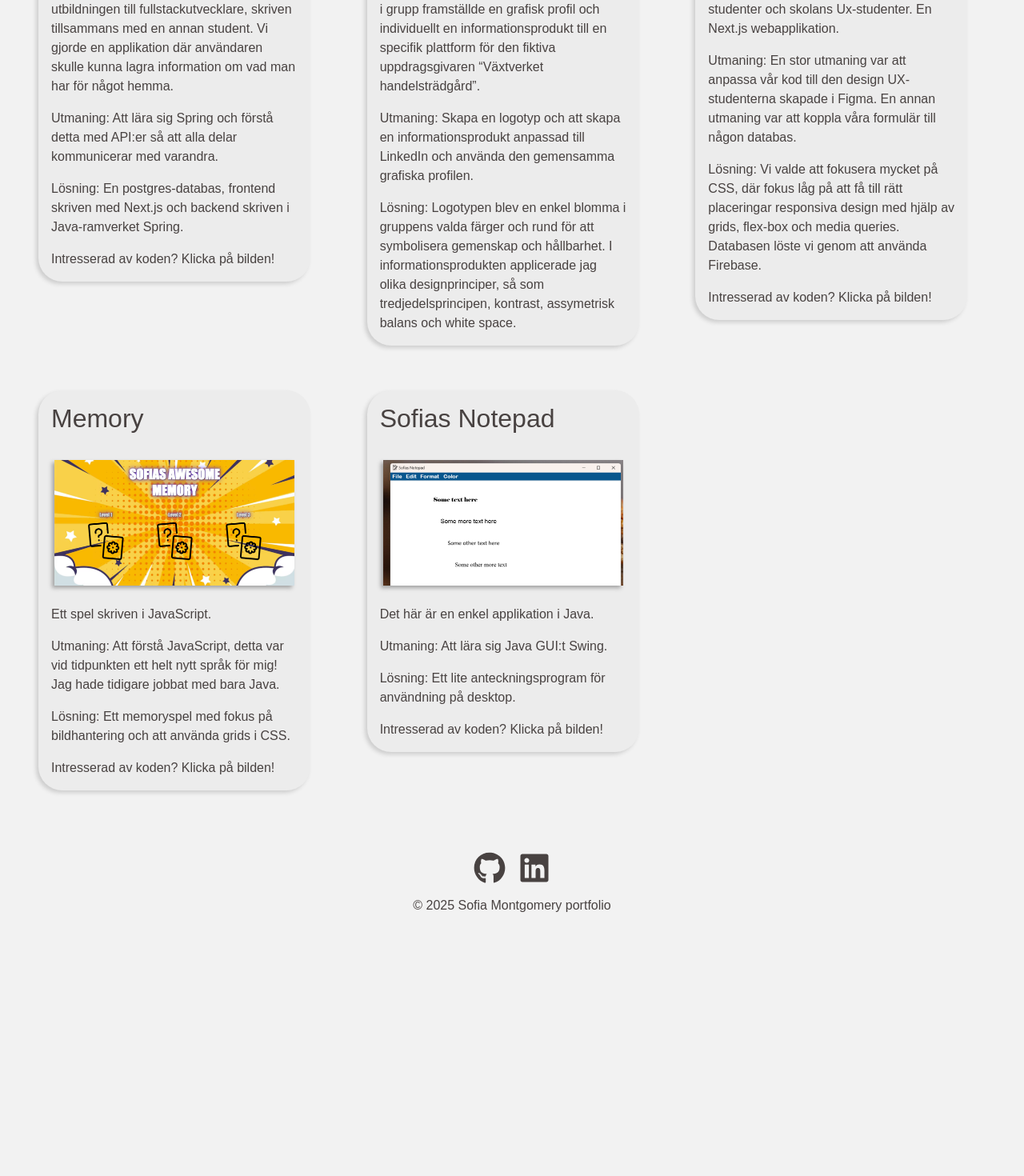
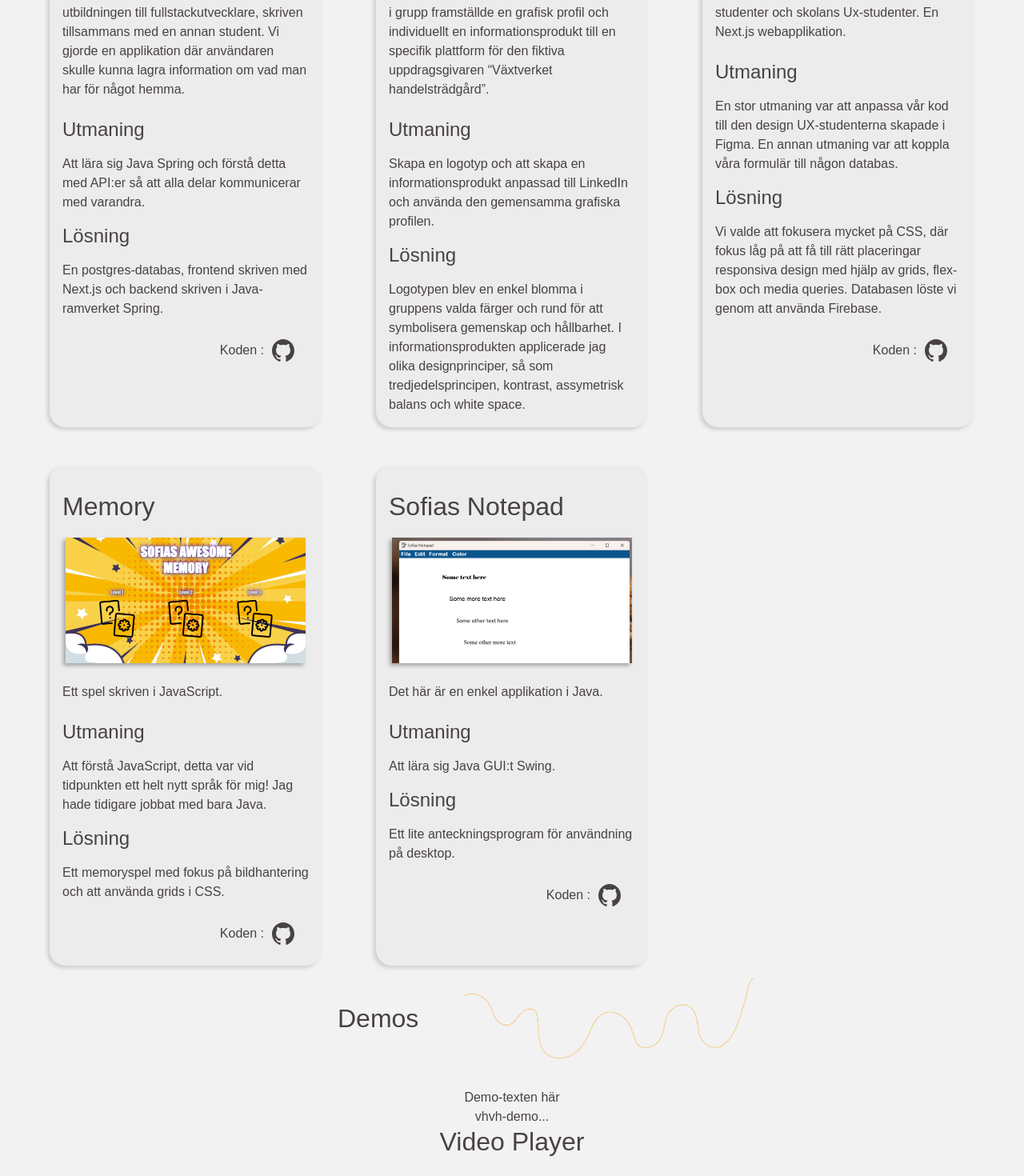
Before and after one commit to fiamont/new-portfolio, a React (Vite) app: page /projects in a window 1280 px wide. Shown: the part 540-2010 px from the top of the page at 80% size. Before the commit the page ends 1732 px from the top, so only its background shows below. Built offline with nearby package versions, Linux system fonts and the light colour scheme; a web font is replaced by a local one.

Commit message:
tweaked projectbox, projekttexts and slideshow

```diff
--- a/src/components/features/Media/Slideshow.jsx
+++ b/src/components/features/Media/HomeSlideshow.jsx
@@ -8,8 +8,10 @@ import unify from "./../../../assets/unify.png";
 import { Row, Col } from "react-bootstrap";
 import { Link } from "react-router-dom";
 
-const StyledDiv = styled.div`
-  box-shadow: -3px 3px 5px var(--dark-grey-color);
+const StyledCol = styled(Col)`
+  background: #ececec;
+  border-radius: 20px;
+  box-shadow: -4px 4px 5px #cecece;
 `;
 
 const StyledCarousel = styled(Carousel)`
@@ -32,9 +34,9 @@ function Slideshow() {
   };
 
   return (
-    <Row className="justify-content-center ">
-      <Col xs={11} sm={9} md={6}>
-        <StyledDiv className="d-flex flex-column text-center">
+    <Row className="justify-content-center">
+      <StyledCol xs={11} sm={9} md={6} className="p-3">
+        <div className="d-flex flex-column text-center">
           <StyledCarousel fade activeIndex={index} onSelect={handleSelect}>
             <Carousel.Item>
               <Link to="/projects#vhvh">
@@ -61,8 +63,8 @@ function Slideshow() {
               <Carousel.Caption></Carousel.Caption>
             </Carousel.Item>
           </StyledCarousel>
-        </StyledDiv>
-      </Col>
+        </div>
+      </StyledCol>
     </Row>
   );
 }
--- a/src/components/index.js
+++ b/src/components/index.js
@@ -1,6 +1,6 @@
 //features
 export { default as ContactForm } from "./features/Contact/ContactForm.jsx";
-export { default as Slideshow } from "./features/Media/Slideshow.jsx";
+export { default as HomeSlideshow } from "./features/Media/HomeSlideshow.jsx";
 export { default as VideoPlayer } from "./features/Media/VideoPlayer.jsx";
 
 //layout
--- a/src/components/ui/ProjectBox.jsx
+++ b/src/components/ui/ProjectBox.jsx
@@ -1,8 +1,9 @@
 import styled from "styled-components";
+import { IoLogoGithub } from "react-icons/io";
 
 const StyledDiv = styled.div`
   background: #ececec;
-  border-radius: 30px;
+  border-radius: 20px;
   box-shadow: -3px 3px 5px #cecece;
   width: 340px;
 `;
@@ -13,6 +14,14 @@ const StyledImg = styled.img`
 
 const StyledContent = styled.div``;
 
+const StyledGithub = styled(IoLogoGithub)`
+  color: var(--dark-grey-color);
+
+  &:hover {
+    color: var(--light-orange-color);
+  }
+`;
+
 const ProjectBox = ({
   heading,
   imgSrc,
@@ -20,17 +29,16 @@ const ProjectBox = ({
   width,
   height,
   text,
-  challenges,
-  solutions,
-  githubLink,
-  extraText,
+  challenge,
+  solution,
+  challengeText,
+  solutionText,
+  githubLink = "",
 }) => {
   return (
     <StyledDiv className="mt-3 mb-3">
-      <h2 className="pt-3 pb-3 m-3 m-3">{heading}</h2>
+      <h2 className="pt-3 pb-3 m-3 mb-1">{heading}</h2>
       <StyledContent className="d-flex flex-column justify-content-center align-items-center">
-        {githubLink ? (
-          <a href={githubLink} target="_blank" rel="noopener noreferrer">
         <StyledImg
           src={imgSrc}
           alt={imgAlt}
@@ -38,22 +46,20 @@ const ProjectBox = ({
           height={height}
           className="justify-content-center"
         />
-          </a>
-        ) : (
-          <StyledImg
-            src={imgSrc}
-            alt={imgAlt}
-            width={width}
-            height={height}
-            className="justify-content-center"
-          />
-        )}
-
         <div>
           <p className="mt-4 m-3">{text}</p>
-          <p className="m-3 m-3">{challenges}</p>
-          <p className="m-3 m-3">{solutions}</p>
-          {extraText && <p className="m-3 m-3">{extraText}</p>}
+          <h4 className="mt-4 m-3">{challenge}</h4>
+          <p className="m-3">{challengeText}</p>
+          <h4 className="m-3">{solution}</h4>
+          <p className="m-3">{solutionText}</p>
+          {githubLink && (
+            <p className="d-flex justify-content-end align-items-center m-3 me-4">
+              Koden :
+              <a href={githubLink} target="_blank" rel="noopener noreferrer">
+                <StyledGithub className="p-1 m-1 fs-1" />
+              </a>
+            </p>
+          )}
         </div>
       </StyledContent>
     </StyledDiv>
--- a/src/pages/Home.jsx
+++ b/src/pages/Home.jsx
@@ -1,6 +1,6 @@
 import { homeText } from "../texts/homeText";
 import { FaLinkedin, FaGithub } from "react-icons/fa";
-import { Slideshow } from "../components/index.js";
+import { HomeSlideshow } from "../components/index.js";
 import portfolio from "./../assets/heroImg.png";
 import { Row, Col } from "react-bootstrap";
 
@@ -41,7 +41,7 @@ function Home() {
         <p className="pt-1 pb-3 text-center fs-6 fs-mg-3 fs-lg-2">
           {homeText.slideshow}
         </p>
-        <Slideshow />
+        <HomeSlideshow />
       </div>
     </div>
   );
--- a/src/pages/Projects.jsx
+++ b/src/pages/Projects.jsx
@@ -15,14 +15,24 @@ import {
   sofiasNotepad,
   projectText,
 } from "../texts/projectsText";
-import { TextBox, ProjectBox } from "../components/index.js";
+import { TextBox, ProjectBox, VideoPlayer } from "../components/index.js";
+import styled from "styled-components";
+
+const StyledCol = styled(Col)`
+  display: flex;
+  justify-content: center;
+`;
+
+const StyledH2 = styled.h2`
+  font-family: var(--heading-font-family);
+`;
 
 function Projects() {
   const location = useLocation();
 
   useEffect(() => {
     if (location.hash) {
-      const element = document.getElementById(location.hash.substring(1)); // Tar bort '#' och hittar elementet
+      const element = document.getElementById(location.hash.substring(1));
       if (element) {
         element.scrollIntoView({ behavior: "smooth", block: "start" });
       }
@@ -43,14 +53,18 @@ function Projects() {
           />
         </Col>
       </Row>
-      <TextBox>{projectText.content}</TextBox>
+      <Row className="d-flex justify-content-center align-items-center text-center">
+        <Col>
+          <TextBox className="p-1">{projectText.content}</TextBox>
+        </Col>
+      </Row>
       <Row
-        className="d-grid gap-4"
+        className="d-grid gap-3"
         style={{
           gridTemplateColumns: "repeat(auto-fill, minmax(340px, 1fr))",
         }}
       >
-        <Col id="vhvh">
+        <StyledCol id="vhvh">
           <ProjectBox
             heading={vhvh.heading}
             imgSrc={examensprojektet}
@@ -58,13 +72,14 @@ function Projects() {
             width={300}
             height={157}
             text={vhvh.content}
-            challenges={vhvh.challenges}
-            solutions={vhvh.solutions}
+            challenge={projectText.challenge}
+            solution={projectText.solution}
+            challengeText={vhvh.challenge}
+            solutionText={vhvh.solution}
             githubLink="https://github.com/fiamont/vhvh-frontend.git"
-            extraText={projectText.klickImg}
           />
-        </Col>
-        <Col id="vaxtverket">
+        </StyledCol>
+        <StyledCol id="vaxtverket">
           <ProjectBox
             heading={vaxtverket.heading}
             imgSrc={vaxtverketImg}
@@ -72,11 +87,13 @@ function Projects() {
             width={300}
             height={157}
             text={vaxtverket.content}
-            challenges={vaxtverket.challenges}
-            solutions={vaxtverket.solutions}
+            challenge={projectText.challenge}
+            solution={projectText.solution}
+            challengeText={vaxtverket.challenge}
+            solutionText={vaxtverket.solution}
           />
-        </Col>
-        <Col id="unify">
+        </StyledCol>
+        <StyledCol id="unify">
           <ProjectBox
             heading={unify.heading}
             imgSrc={unifyImg}
@@ -84,13 +101,14 @@ function Projects() {
             width={300}
             height={157}
             text={unify.content}
-            challenges={unify.challenges}
-            solutions={unify.solutions}
+            challenge={projectText.challenge}
+            solution={projectText.solution}
+            challengeText={unify.challenge}
+            solutionText={unify.solution}
             githubLink="https://github.com/fiamont/unify.git"
-            extraText={projectText.klickImg}
           />
-        </Col>
-        <Col id="awesomeMemory">
+        </StyledCol>
+        <StyledCol id="awesomeMemory">
           <ProjectBox
             heading={memory.heading}
             imgSrc={awesomeMemory}
@@ -98,13 +116,14 @@ function Projects() {
             width={300}
             height={157}
             text={memory.content}
-            challenges={memory.challenges}
-            solutions={memory.solutions}
+            challenge={projectText.challenge}
+            solution={projectText.solution}
+            challengeText={memory.challenge}
+            solutionText={memory.solution}
             githubLink="https://github.com/fiamont/sti-memory.git"
-            extraText={projectText.klickImg}
           />
-        </Col>
-        <Col>
+        </StyledCol>
+        <StyledCol>
           <ProjectBox
             heading={sofiasNotepad.heading}
             imgSrc={sofiasNotepadImg}
@@ -112,11 +131,31 @@ function Projects() {
             width={300}
             height={157}
             text={sofiasNotepad.content}
-            challenges={sofiasNotepad.challenges}
-            solutions={sofiasNotepad.solutions}
+            challenge={projectText.challenge}
+            solution={projectText.solution}
+            challengeText={sofiasNotepad.challenge}
+            solutionText={sofiasNotepad.solution}
             githubLink="https://github.com/fiamont/Sofias_Notepad.git"
-            extraText={projectText.klickImg}
           />
+        </StyledCol>
+      </Row>
+      <Row className="d-flex flex-row justify-content-center align-items-center ps-md-5 pb-2">
+        <Col xs={10} sm={3} lg={2} className="text-center ps-3">
+          <StyledH2>Demos</StyledH2>
+        </Col>
+        <Col xs={6} sm={4} className="ml-auto">
+          <img
+            src={curvyLineOrange}
+            alt="curvyLineOrange"
+            className="img-fluid"
+          />
+        </Col>
+      </Row>
+      <Row className="d-flex justify-content-center align-items-center text-center">
+        <Col>
+          <TextBox>{projectText.contentDemo}</TextBox>
+          <p>vhvh-demo...</p>
+          <VideoPlayer />
         </Col>
       </Row>
     </>
--- a/src/texts/projectsText.js
+++ b/src/texts/projectsText.js
@@ -1,53 +1,55 @@
 export const projectText = {
   heading: "Projekt",
-  klickImg: "Intresserad av koden? Klicka på bilden!",
   content:
-    "Här är ett urval av de projekt jag har gjort eller håller på med. De har huvudfokus på dels programmering och dels webbdesign",
+    "Här är ett urval av de projekt jag har gjort eller håller på med. Längre ner på sidan finns det några demos också!",
+  challenge: "Utmaning",
+  solution: "Lösning",
+  contentDemo: "Demo-texten här",
 };
 
 export const memory = {
   heading: "Memory",
   content: "Ett spel skriven i JavaScript.",
-  challenges:
-    "Utmaning: Att förstå JavaScript, detta var vid tidpunkten ett helt nytt språk för mig! Jag hade tidigare jobbat med bara Java.",
-  solutions:
-    "Lösning: Ett memoryspel med fokus på bildhantering och att använda grids i CSS.",
+  challenge:
+    "Att förstå JavaScript, detta var vid tidpunkten ett helt nytt språk för mig! Jag hade tidigare jobbat med bara Java.",
+  solution:
+    "Ett memoryspel med fokus på bildhantering och att använda grids i CSS.",
 };
 
 export const unify = {
   heading: "Unify",
   content:
     "Ett samarbete mellan oss programmerings-studenter och skolans Ux-studenter. En Next.js webapplikation.",
-  challenges:
-    "Utmaning: En stor utmaning var att anpassa vår kod till den design UX-studenterna skapade i Figma. En annan utmaning var att koppla våra formulär till någon databas.",
-  solutions:
-    "Lösning: Vi valde att fokusera mycket på CSS, där fokus låg på att få till rätt placeringar  responsiva design med hjälp av grids, flex-box och media queries. Databasen löste vi genom att använda Firebase.",
+  challenge:
+    "En stor utmaning var att anpassa vår kod till den design UX-studenterna skapade i Figma. En annan utmaning var att koppla våra formulär till någon databas.",
+  solution:
+    "Vi valde att fokusera mycket på CSS, där fokus låg på att få till rätt placeringar  responsiva design med hjälp av grids, flex-box och media queries. Databasen löste vi genom att använda Firebase.",
 };
 
 export const vhvh = {
   heading: "VHVH",
   content:
     "“Vad har vi hemma” Examensarbetet i utbildningen till fullstackutvecklare, skriven tillsammans med en annan student. Vi gjorde en applikation där användaren skulle kunna lagra information om vad man har för något hemma.",
-  challenges:
-    "Utmaning: Att lära sig Spring och förstå detta med API:er så att alla delar kommunicerar med varandra.",
-  solutions:
-    "Lösning: En postgres-databas, frontend skriven med Next.js och backend skriven i Java-ramverket Spring.",
+  challenge:
+    "Att lära sig Java Spring och förstå detta med API:er så att alla delar kommunicerar med varandra.",
+  solution:
+    "En postgres-databas, frontend skriven med Next.js och backend skriven i Java-ramverket Spring.",
   demo: "Här är en demo över VHVH.",
 };
 
 export const sofiasNotepad = {
   heading: "Sofias Notepad",
   content: "Det här är en enkel applikation i Java.",
-  challenges: "Utmaning: Att lära sig Java GUI:t Swing.",
-  solutions: "Lösning: Ett lite anteckningsprogram för användning på desktop.",
+  challenge: "Att lära sig Java GUI:t Swing.",
+  solution: "Ett lite anteckningsprogram för användning på desktop.",
 };
 
 export const vaxtverket = {
   heading: "Växtverket",
   content:
     "Ett projekt i kursen “Grafisk Design”, där vi i grupp framställde en grafisk profil och individuellt en informationsprodukt till en specifik plattform för den fiktiva uppdragsgivaren “Växtverket handelsträdgård”.",
-  challenges:
-    "Utmaning: Skapa en logotyp och att skapa en informationsprodukt anpassad till LinkedIn och använda den gemensamma grafiska profilen.",
-  solutions:
-    "Lösning: Logotypen blev en enkel blomma i gruppens valda färger och rund för att symbolisera gemenskap och hållbarhet. I informationsprodukten applicerade jag olika designprinciper, så som tredjedelsprincipen, kontrast, assymetrisk balans och white space.",
+  challenge:
+    "Skapa en logotyp och att skapa en informationsprodukt anpassad till LinkedIn och använda den gemensamma grafiska profilen.",
+  solution:
+    "Logotypen blev en enkel blomma i gruppens valda färger och rund för att symbolisera gemenskap och hållbarhet. I informationsprodukten applicerade jag olika designprinciper, så som tredjedelsprincipen, kontrast, assymetrisk balans och white space.",
 };
```
Lines whose indentation alone changed are shown as unchanged.
